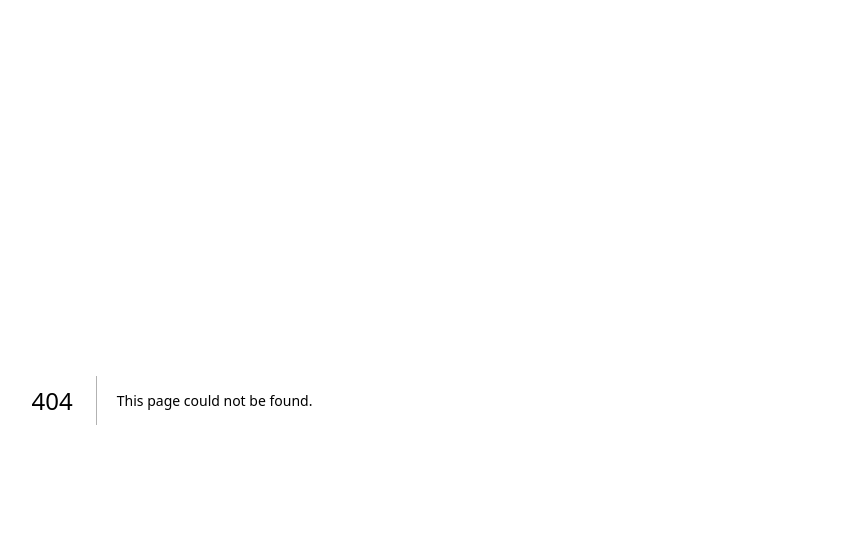
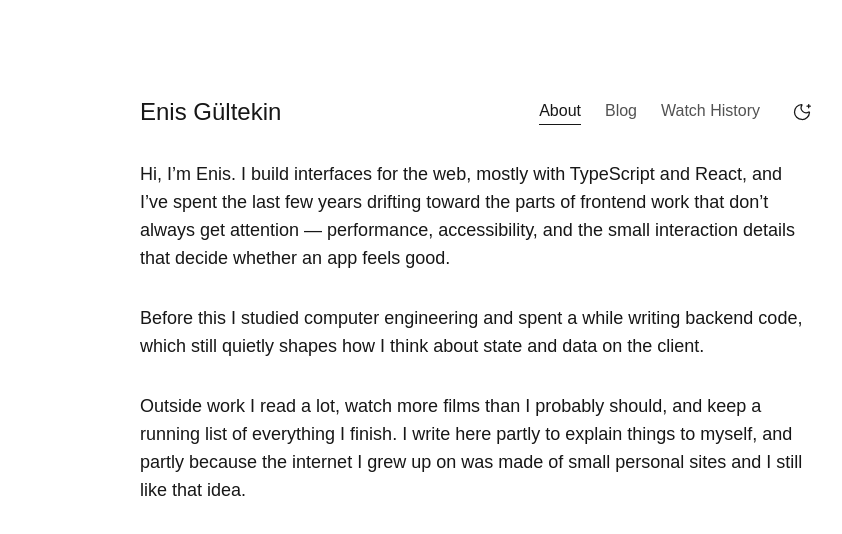
Before and after one commit to enisgultekinn/personal-website, a Next.js app: page /about-me in a window 1280 px wide. Before the commit this address had no page. Shown: the top 534 px of the page, without its empty margins (164-1006 px from the left). Built offline with nearby package versions, Linux system fonts and the light colour scheme; a web font is replaced by a local one.

Commit message:
added about me & blog list page

```diff
--- /dev/null
+++ b/src/app/(main)/about-me/page.js
@@ -0,0 +1,24 @@
+export default function AboutMe() {
+  return (
+    <section className="flex flex-col">
+      <p className="text-lg mt-8 text-neutral-900 dark:text-neutral-50">
+        Hi, I’m Enis. I build interfaces for the web, mostly with TypeScript and
+        React, and I’ve spent the last few years drifting toward the parts of
+        frontend work that don’t always get attention — performance,
+        accessibility, and the small interaction details that decide whether an
+        app feels good.
+      </p>
+      <p className="text-lg mt-8 text-neutral-900 dark:text-neutral-50">
+        Before this I studied computer engineering and spent a while writing
+        backend code, which still quietly shapes how I think about state and
+        data on the client.
+      </p>
+      <p className="text-lg mt-8 text-neutral-900 dark:text-neutral-50">
+        Outside work I read a lot, watch more films than I probably should, and
+        keep a running list of everything I finish. I write here partly to
+        explain things to myself, and partly because the internet I grew up on
+        was made of small personal sites and I still like that idea.
+      </p>
+    </section>
+  );
+}
--- a/src/app/(main)/blog/page.js
+++ b/src/app/(main)/blog/page.js
@@ -1,4 +1,3 @@
-import Link from 'next/link';
 import { allPosts } from 'content-collections';
 import { BlogListItem } from '@/components';
 
@@ -6,13 +5,10 @@ export default function BlogList() {
   const posts = allPosts.sort((a, b) => new Date(b.date) - new Date(a.date));
   return (
     <section className="flex flex-col">
-      <p className="text-neutral-700 dark:text-neutral-400 text-lg mt-4">
-        I&apos;m a frontend developer. I consider writing and explaining things
-        to be the most important part of truly learning a subject. I write and
-        share blog posts about JavaScript and my experiences here. I also keep a
-        list of the books I&apos;ve read.
+      <p className="text-lg mt-8 text-neutral-900 dark:text-neutral-50">
+        Notes on JavaScript, experiences and the occasional tangent.
       </p>
-      <div className="space-y-8 mt-8">
+      <div className="flex flex-col mt-8">
         {posts.map(post => (
           <BlogListItem key={post._meta.path} post={post} />
         ))}
--- a/src/components/BlogListItem.componet.jsx
+++ b/src/components/BlogListItem.componet.jsx
@@ -2,24 +2,13 @@ import Link from 'next/link';
 
 const BlogListItem = ({ post }) => {
   return (
-    <Link href={`/blog/${post._meta.path}`} className="flex flex-col">
-      <span className="text-neutral-950 text-xl dark:text-neutral-50 font-medium">
+    <Link
+      href={`/blog/${post._meta.path}`}
+      className="flex flex-col translate-x-0 hover:translate-x-2 transition-transform duration-200 group py-2"
+    >
+      <span className="text-neutral-900 dark:text-neutral-50 text-lg dark:group-hover:text-neutral-200 group-hover:text-neutral-600 transition-colors duration-200">
         {post.title}
       </span>
-      <div className="flex flex-row items-center gap-2.5 mt-0.5 text-neutral-700 dark:text-neutral-400 text-sm">
-        <time>
-          {new Date(post.date).toLocaleDateString('en-US', {
-            month: 'long',
-            day: 'numeric',
-            year: 'numeric'
-          })}
-        </time>
-        <span>•</span>
-        <span>{post.readingTime} min read</span>
-      </div>
-      <p className="text-neutral-700 dark:text-neutral-400 text-base mt-2">
-        {post.description}
-      </p>
     </Link>
   );
 };
--- a/src/components/Header.component.jsx
+++ b/src/components/Header.component.jsx
@@ -1,34 +1,92 @@
 'use client';
 
 import { useTheme } from 'next-themes';
+import { usePathname } from 'next/navigation';
 import useIsMounted from '@/hooks/useIsMounted';
-import { MoonStar, Sun } from 'lucide-react';
+import { GitBranch, MoonStar, Sun } from 'lucide-react';
 import Link from 'next/link';
+import classNames from 'classnames';
+
+const MENU = [
+  {
+    label: 'About',
+    href: '/about-me'
+  },
+  {
+    label: 'Blog',
+    href: '/blog'
+  },
+  {
+    label: 'Watch History',
+    href: '/watch-history'
+  }
+];
 
 const Header = () => {
-  const { theme, resolvedTheme, setTheme } = useTheme();
+  const { resolvedTheme, setTheme } = useTheme();
+  const pathname = usePathname();
   const isMounted = useIsMounted();
+  const currentPath = `/${pathname.split('/')[1]}`;
+
   if (!isMounted) return null;
+
+  const handleThemeToggle = () => {
+    const newTheme = resolvedTheme === 'dark' ? 'light' : 'dark';
+    document.startViewTransition(() => setTheme(newTheme));
+  };
 
   return (
     <header className="mt-8 md:mt-24">
       <div className="flex flex-row justify-between items-center">
         <Link
-          className="text-2xl font-medium text-neutral-950 dark:text-neutral-50 cursor-pointer"
+          className="text-2xl font-medium cursor-pointer text-neutral-900 dark:text-neutral-50"
           href="/"
         >
           Enis Gültekin
         </Link>
-        <button
-          className="cursor-pointer text-neutral-600 dark:text-neutral-400"
-          onClick={() => setTheme(resolvedTheme === 'dark' ? 'light' : 'dark')}
-        >
-          {resolvedTheme === 'dark' ? (
-            <Sun className="w-5 h-5 animate-theme-toggle" />
-          ) : (
-            <MoonStar className="w-5 h-5 animate-theme-toggle" />
-          )}
-        </button>
+        <div className="flex flex-row items-center">
+          <nav className="flex flex-row items-center gap-6">
+            {MENU.map(({ label, href }) => (
+              <Link
+                key={href}
+                href={href}
+                className={classNames(
+                  'relative text-base pb-0.5 group transition-colors duration-300',
+                  {
+                    'text-neutral-900 dark:text-neutral-50':
+                      currentPath === href,
+                    'text-neutral-600 dark:text-neutral-400 hover:text-neutral-900 dark:hover:text-neutral-50':
+                      currentPath !== href
+                  }
+                )}
+              >
+                {label}
+                <span
+                  className={classNames(
+                    'absolute bottom-0 left-0 h-px dark:bg-neutral-50 bg-neutral-900 transition-all duration-300 ease-out',
+                    {
+                      'w-full': currentPath === href,
+                      'w-0 group-hover:w-full': currentPath !== href
+                    }
+                  )}
+                />
+              </Link>
+            ))}
+          </nav>
+          <button className="cursor-pointer ml-8" onClick={handleThemeToggle}>
+            {resolvedTheme === 'dark' ? (
+              <Sun
+                className="w-5 h-5 animate-theme-toggle dark:text-neutral-50 text-neutral-900"
+                strokeWidth={1.5}
+              />
+            ) : (
+              <MoonStar
+                className="w-5 h-5 animate-theme-toggle dark:text-neutral-50 text-neutral-900"
+                strokeWidth={1.5}
+              />
+            )}
+          </button>
+        </div>
       </div>
     </header>
   );
```
